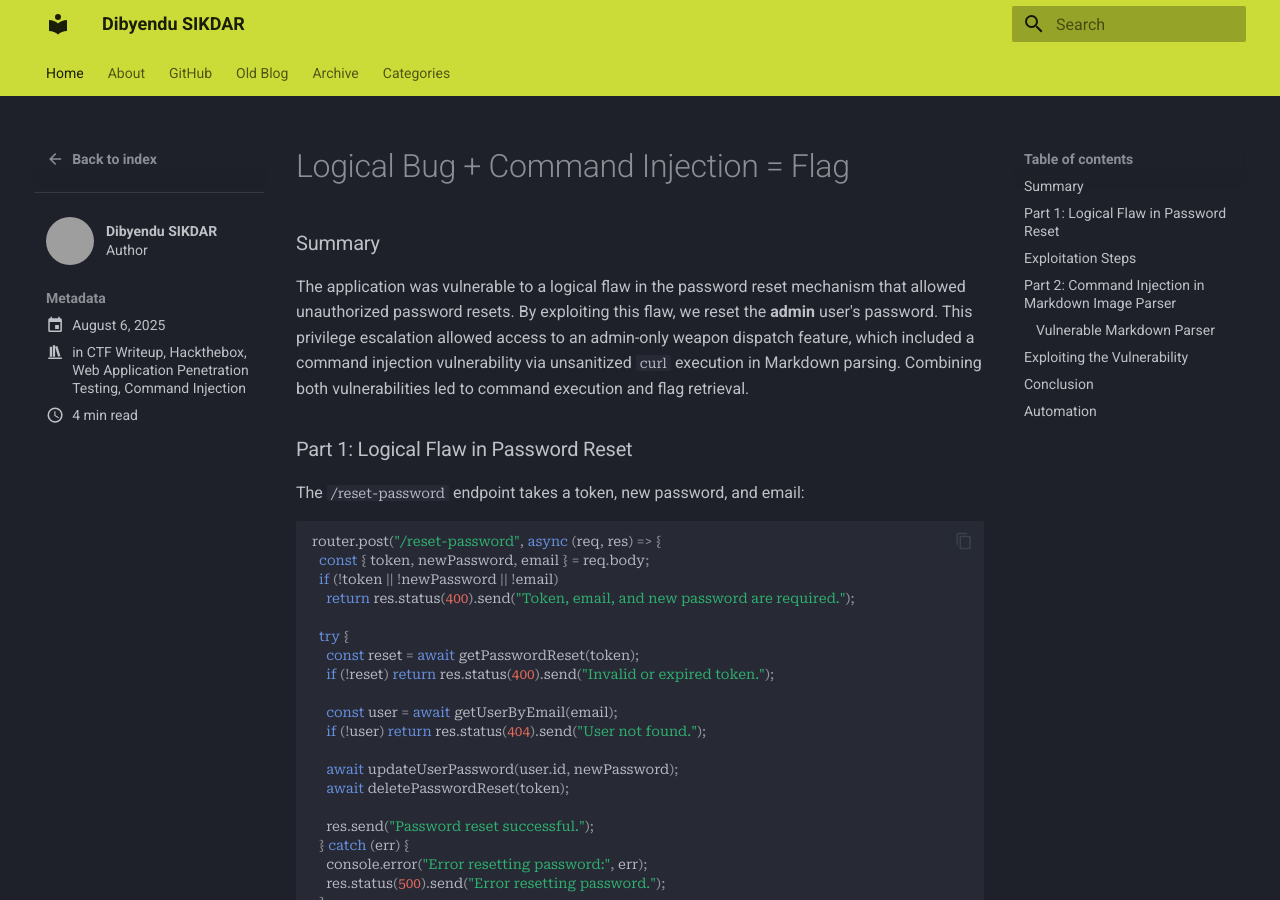
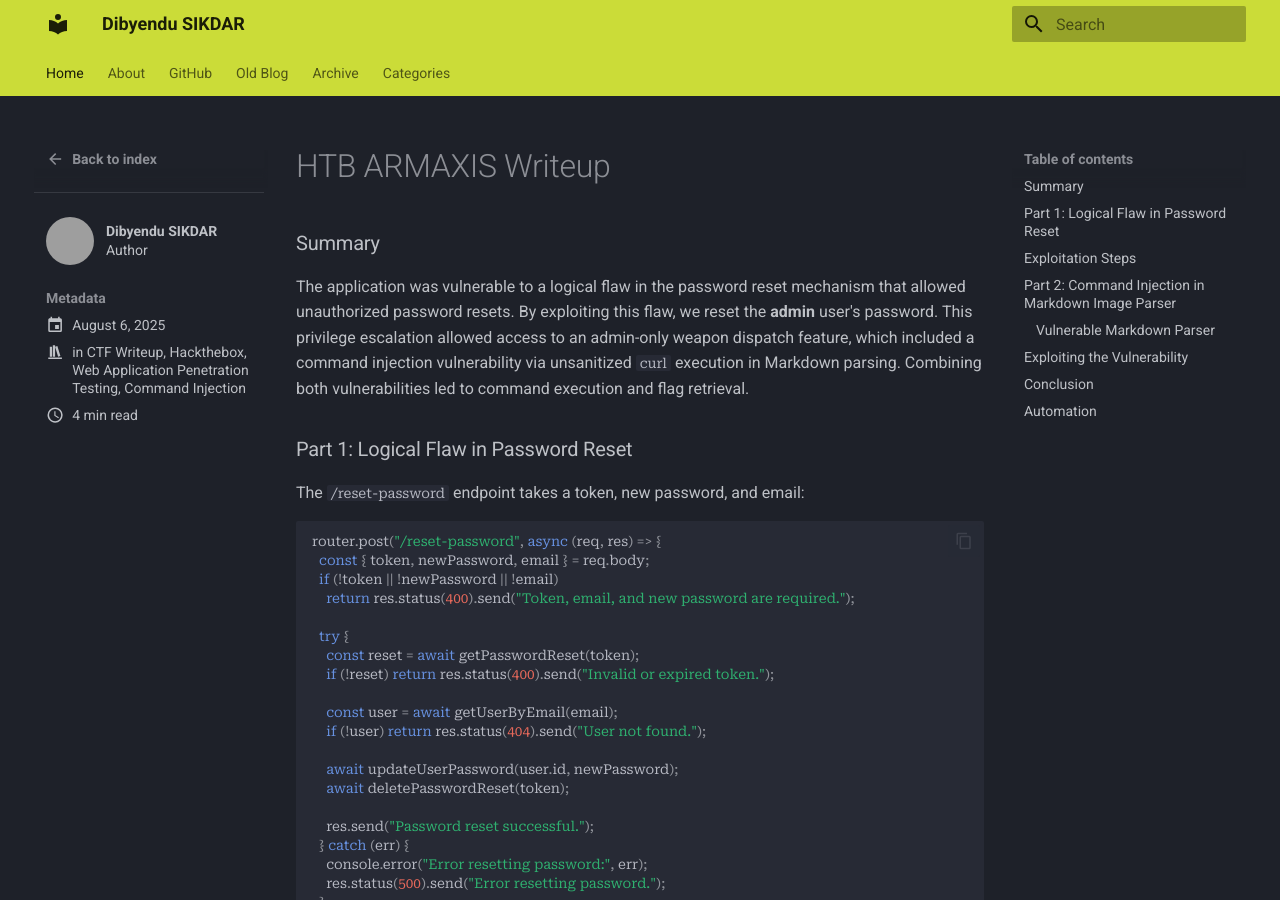
Before and after one commit to dibsy/dibsy.github.io, an MkDocs documentation site: the page built from docs/posts/HTB-Armaxis.md, in a window 1280 px wide and 900 px high. Built offline with MkDocs 1.6.1 and Material for MkDocs 9.7.7, drawn with Linux system fonts in a browser that asks for light colours; grey boxes are pictures that could not be loaded.

Commit message:
Update HTB-Armaxis.md

```diff
--- a/docs/posts/HTB-Armaxis.md
+++ b/docs/posts/HTB-Armaxis.md
@@ -10,8 +10,7 @@ authors:
   - dibsy
 ---
 
-# Logical Bug + Command Injection = Flag
-
+# HTB ARMAXIS Writeup
 ### Summary
 
 The application was vulnerable to a logical flaw in the password reset mechanism that allowed unauthorized password resets. By exploiting this flaw, we reset the **admin** user's password. This privilege escalation allowed access to an admin-only weapon dispatch feature, which included a command injection vulnerability via unsanitized `curl` execution in Markdown parsing. Combining both vulnerabilities led to command execution and flag retrieval.
```
